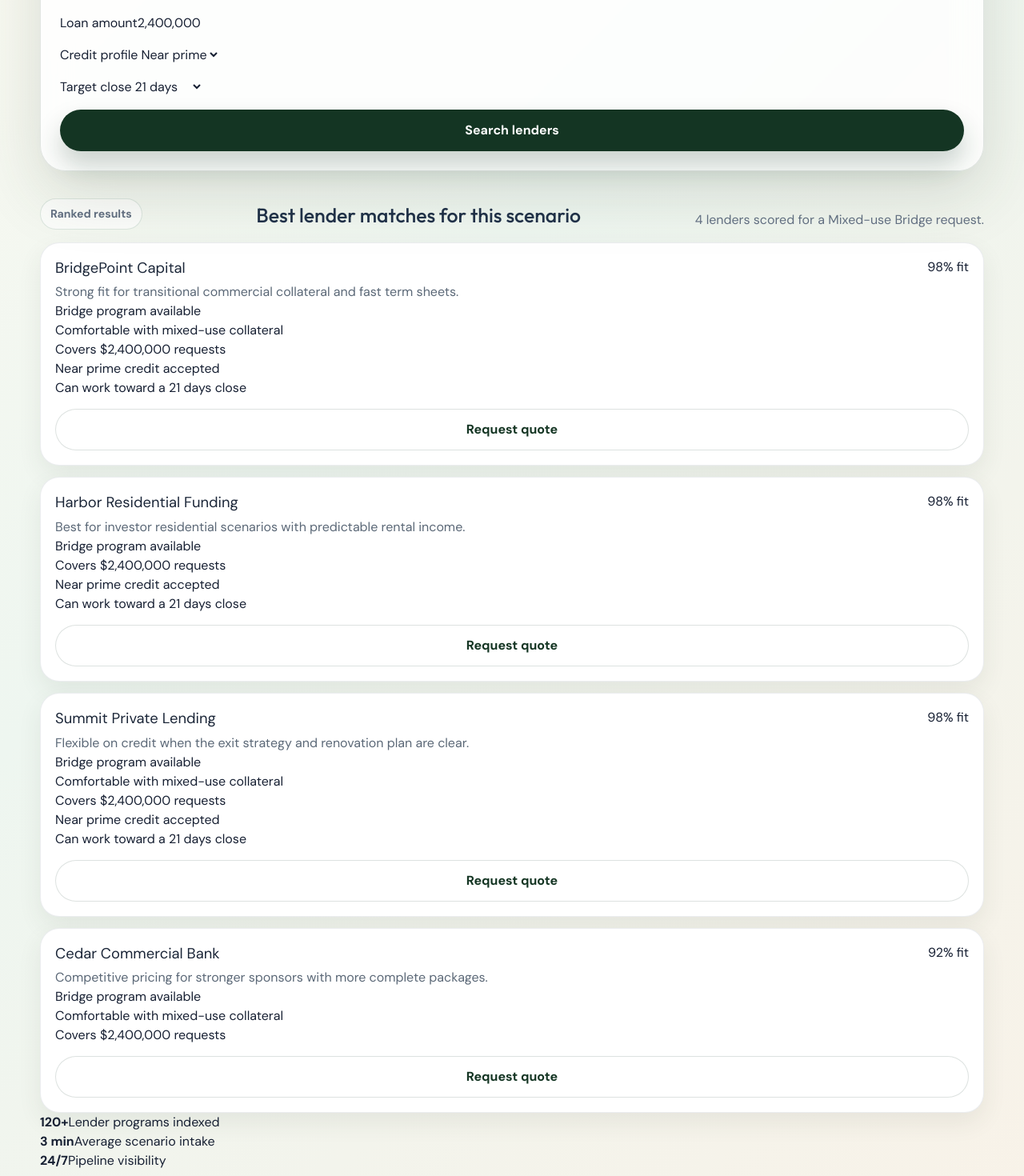
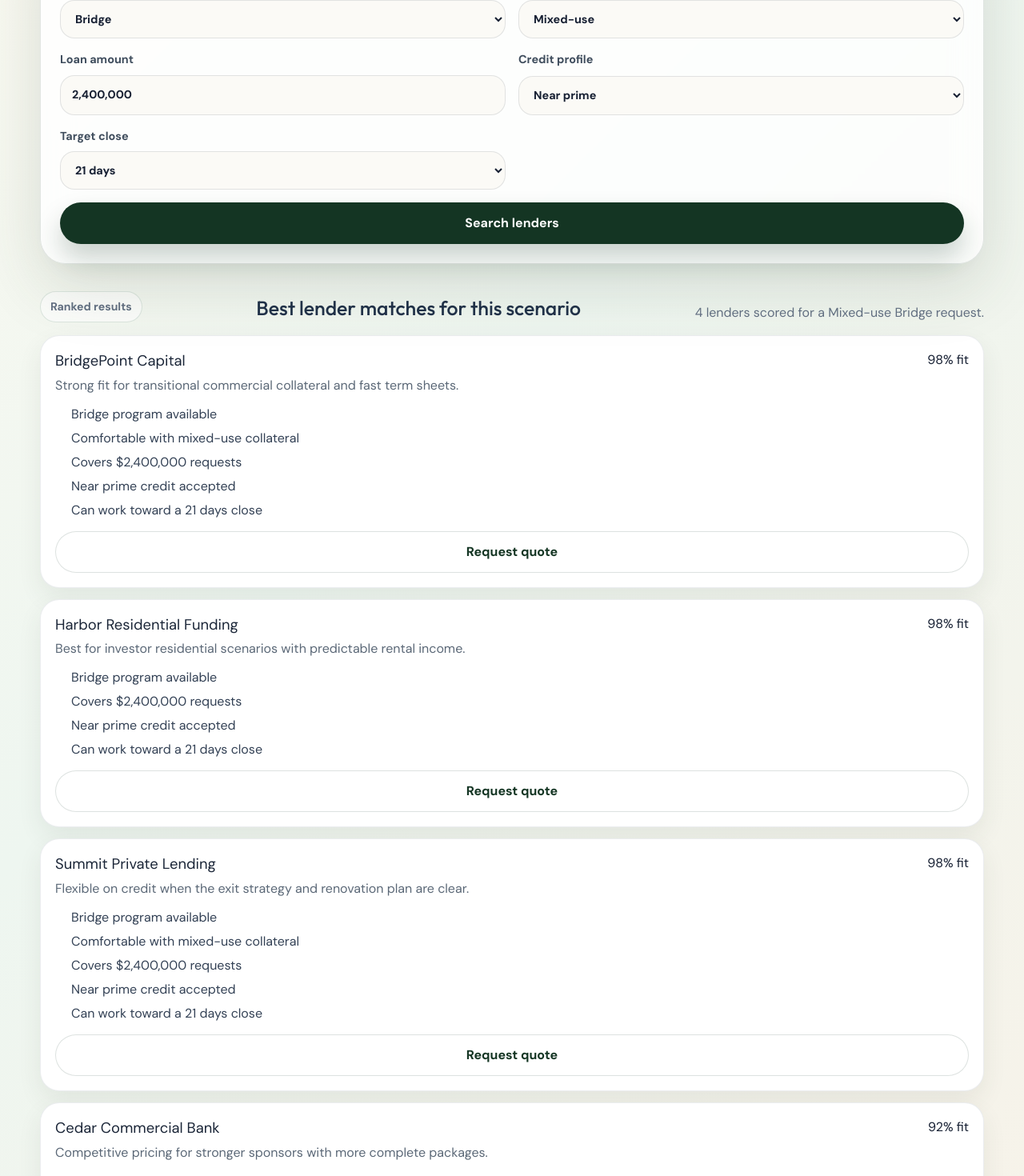
Before and after one commit to ireviewoffers/BlenderCap, a React (Vite) app: page / in a window 1280 px wide. Shown: the part 780-2250 px from the top of the page at 80% size. Built offline with nearby package versions, Linux system fonts and the light colour scheme.

Commit message:
Fix search demo form layout
Co-authored-by: ireviewoffers <ireviewoffers@users.noreply.github.com>

```diff
--- a/src/App.css
+++ b/src/App.css
@@ -157,6 +157,13 @@ button {
   line-height: 1.7;
 }
 
+.hero-actions {
+  display: flex;
+  flex-wrap: wrap;
+  gap: 14px;
+  margin-top: 34px;
+}
+
 .demo-note {
   display: grid;
   grid-template-columns: auto 1fr;
@@ -296,7 +303,37 @@ button {
 
 .search-form {
   display: grid;
+  grid-template-columns: repeat(2, minmax(0, 1fr));
   gap: 16px;
+}
+
+.search-form label {
+  display: grid;
+  gap: 8px;
+  color: #3f4d5d;
+  font-size: 0.9rem;
+  font-weight: 800;
+}
+
+.search-form input,
+.search-form select {
+  width: 100%;
+  border: 1px solid rgb(36 55 77 / 12%);
+  border-radius: 18px;
+  padding: 13px 14px;
+  color: #172033;
+  background: #fbfaf6;
+  outline: none;
+}
+
+.search-form input:focus,
+.search-form select:focus {
+  border-color: #4c9d68;
+  box-shadow: 0 0 0 4px rgb(76 157 104 / 14%);
+}
+
+.search-form button {
+  grid-column: 1 / -1;
 }
 
 .form-grid {
@@ -435,6 +472,14 @@ button {
   color: #5b6877;
 }
 
+.result-card ul {
+  display: grid;
+  gap: 6px;
+  margin: 12px 0 0;
+  padding-left: 20px;
+  color: #334155;
+}
+
 .score {
   flex: 0 0 auto;
   padding: 9px 11px;
@@ -476,6 +521,36 @@ button {
   color: #334155;
 }
 
+.metrics {
+  display: grid;
+  grid-template-columns: repeat(3, 1fr);
+  gap: 16px;
+  margin-top: 28px;
+}
+
+.metric {
+  padding: 20px;
+  border-radius: 24px;
+  background: rgb(255 255 255 / 64%);
+  box-shadow: inset 0 0 0 1px rgb(20 53 35 / 10%);
+}
+
+.metric strong {
+  display: block;
+  color: #142237;
+  font-family: Outfit, "DM Sans", sans-serif;
+  font-size: 2rem;
+  letter-spacing: -0.04em;
+}
+
+.metric span {
+  display: block;
+  margin-top: 4px;
+  color: #637083;
+  font-size: 0.94rem;
+  font-weight: 700;
+}
+
 @media (max-width: 980px) {
   .hero-grid {
     grid-template-columns: 1fr;
@@ -501,6 +576,11 @@ button {
     gap: 8px;
   }
 
+  .search-form,
+  .metrics {
+    grid-template-columns: 1fr;
+  }
+
   .form-grid {
     grid-template-columns: 1fr;
   }
```
